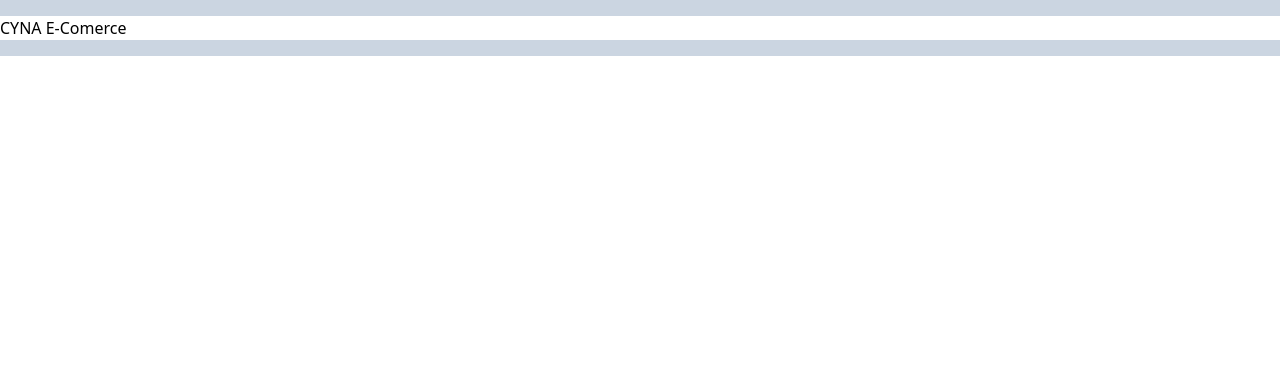
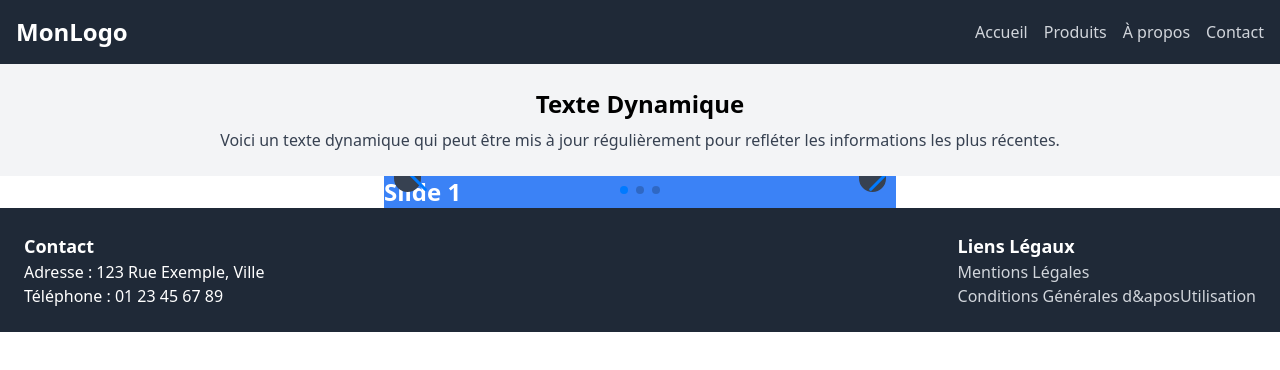
Before and after one commit to Oc3an-Spag3tti/404notFound, a Next.js app in the folder cyna-web-front/: page / in a window 1280 px wide. Shown: the top 370 px of the page. Built offline with nearby package versions, Linux system fonts and the light colour scheme.

Commit message:
updated page d'acceuil

```diff
--- a/cyna-web-front/src/app/page.tsx
+++ b/cyna-web-front/src/app/page.tsx
@@ -1,12 +1,15 @@
 import Footer from "@/components/Footer";
 import Header from "@/components/Header";
+import DynamicTextSection  from "@/components/DynamicTextSection";
+import Carousel from "@/components/Carousel";
 
 export default function Home() {
   return (
     <>
       <Header />
       <div>
-        <h1>CYNA E-Comerce</h1>
+        <DynamicTextSection />
+        <Carousel />
       </div>
       <Footer />
     </>
--- /dev/null
+++ b/cyna-web-front/src/components/Carousel.tsx
@@ -0,0 +1,43 @@
+"use client";
+
+import { FC } from 'react';
+import { Swiper, SwiperSlide } from 'swiper/react';
+import { Pagination, Navigation } from 'swiper/modules';
+import 'swiper/swiper-bundle.css';
+
+const Carousel: FC = () => (
+  <div className="relative w-full max-w-lg mx-auto">
+    <Swiper
+      spaceBetween={20}
+      slidesPerView={1}
+      pagination={{ clickable: true }}
+      navigation={{
+        nextEl: '.swiper-button-next',
+        prevEl: '.swiper-button-prev',
+      }}
+      loop={true}
+      modules={[Pagination, Navigation]}
+      className="relative"
+    >
+      <SwiperSlide className="bg-blue-500 flex items-center justify-center h-64 text-white font-bold text-2xl">
+        Slide 1
+      </SwiperSlide>
+      <SwiperSlide className="bg-red-500 flex items-center justify-center h-64 text-white font-bold text-2xl">
+        Slide 2
+      </SwiperSlide>
+      <SwiperSlide className="bg-green-500 flex items-center justify-center h-64 text-white font-bold text-2xl">
+        Slide 3
+      </SwiperSlide>
+
+      {/* Кастомные кнопки навигации */}
+      <div className="swiper-button-prev absolute top-1/2 left-0 transform -translate-y-1/2 p-3 bg-gray-700 rounded-full cursor-pointer text-white z-10">
+        &#8592;
+      </div>
+      <div className="swiper-button-next absolute top-1/2 right-0 transform -translate-y-1/2 p-3 bg-gray-700 rounded-full cursor-pointer text-white z-10">
+        &#8594;
+      </div>
+    </Swiper>
+  </div>
+);
+
+export default Carousel;
--- /dev/null
+++ b/cyna-web-front/src/components/DynamicTextSection.tsx
@@ -0,0 +1,11 @@
+// components/DynamicTextSection.tsx
+const DynamicTextSection: React.FC = () => {
+    return (
+      <section className="container mx-auto p-6 bg-gray-100 text-center">
+        <h2 className="text-2xl font-bold mb-2">Texte Dynamique</h2>
+        <p className="text-gray-700">Voici un texte dynamique qui peut être mis à jour régulièrement pour refléter les informations les plus récentes.</p>
+      </section>
+    );
+  };
+
+  export default DynamicTextSection;
--- a/cyna-web-front/src/components/Footer.tsx
+++ b/cyna-web-front/src/components/Footer.tsx
@@ -1,4 +1,23 @@
-const Footer = () => {
-  return <div className="w-full h-4 bg-slate-300"></div>;
+// components/Footer.tsx
+const Footer: React.FC = () => {
+  return (
+    <footer className="bg-gray-800 text-white p-6">
+      <div className="container mx-auto flex flex-col md:flex-row justify-between">
+        <div className="mb-4 md:mb-0">
+          <h2 className="text-lg font-bold">Contact</h2>
+          <p>Adresse : 123 Rue Exemple, Ville</p>
+          <p>Téléphone : 01 23 45 67 89</p>
+        </div>
+        <div>
+          <h2 className="text-lg font-bold">Liens Légaux</h2>
+          <ul>
+            <li><a href="/mentions-legales" className="text-gray-300 hover:text-white">Mentions Légales</a></li>
+            <li><a href="/cgu" className="text-gray-300 hover:text-white">Conditions Générales d&aposUtilisation</a></li>
+          </ul>
+        </div>
+      </div>
+    </footer>
+  );
 };
+
 export default Footer;
--- a/cyna-web-front/src/components/Header.tsx
+++ b/cyna-web-front/src/components/Header.tsx
@@ -1,4 +1,96 @@
-const Header = () => {
-  return <div className="w-full h-4 bg-slate-300"></div>;
+"use client";
+
+import React, { useState } from 'react';
+import Link from 'next/link';
+import { Menu } from '@headlessui/react';
+
+const Header: React.FC = () => {
+  const [isOpen, setIsOpen] = useState(false);
+
+  return (
+    <header className="bg-gray-800 text-white p-4">
+      <div className="container mx-auto flex justify-between items-center">
+
+        {/* Logo */}
+        <div className="text-2xl font-bold">
+          <Link href="/">
+            MonLogo
+          </Link>
+        </div>
+
+        {/* Menu Burger pour mobile */}
+        <button
+          onClick={() => setIsOpen(!isOpen)}
+          className="md:hidden focus:outline-none"
+        >
+          <svg
+            className="w-6 h-6"
+            fill="none"
+            stroke="currentColor"
+            viewBox="0 0 24 24"
+            xmlns="http://www.w3.org/2000/svg"
+          >
+            <path
+              strokeLinecap="round"
+              strokeLinejoin="round"
+              strokeWidth="2"
+              d={isOpen ? "M6 18L18 6M6 6l12 12" : "M4 6h16M4 12h16M4 18h16"}
+            ></path>
+          </svg>
+        </button>
+
+        {/* Navigation */}
+        <nav className={`${isOpen ? "block" : "hidden"} md:flex space-x-4 items-center`}>
+          <Link href="/">
+            <span className="text-gray-300 hover:text-white">Accueil</span>
+          </Link>
+
+          {/* Produits avec sous-menu utilisant @headlessui/react */}
+          <Menu as="div" className="relative">
+            <Menu.Button className="text-gray-300 hover:text-white focus:outline-none">
+              Produits
+            </Menu.Button>
+            <Menu.Items className="absolute top-full mt-2 bg-gray-700 rounded-md shadow-lg w-48 z-10">
+              <Menu.Item>
+                {({ active }) => (
+                  <Link href="/products/category1">
+                    <span className={`block px-4 py-2 ${active ? 'bg-gray-600 text-white' : 'text-gray-300'}`}>
+                      Catégorie 1
+                    </span>
+                  </Link>
+                )}
+              </Menu.Item>
+              <Menu.Item>
+                {({ active }) => (
+                  <Link href="/products/category2">
+                    <span className={`block px-4 py-2 ${active ? 'bg-gray-600 text-white' : 'text-gray-300'}`}>
+                      Catégorie 2
+                    </span>
+                  </Link>
+                )}
+              </Menu.Item>
+              <Menu.Item>
+                {({ active }) => (
+                  <Link href="/products/category3">
+                    <span className={`block px-4 py-2 ${active ? 'bg-gray-600 text-white' : 'text-gray-300'}`}>
+                      Catégorie 3
+                    </span>
+                  </Link>
+                )}
+              </Menu.Item>
+            </Menu.Items>
+          </Menu>
+
+          <Link href="/about">
+            <span className="text-gray-300 hover:text-white">À propos</span>
+          </Link>
+          <Link href="/contact">
+            <span className="text-gray-300 hover:text-white">Contact</span>
+          </Link>
+        </nav>
+      </div>
+    </header>
+  );
 };
+
 export default Header;
--- /dev/null
+++ b/cyna-web-front/src/components/LegalPagesLinks.tsx
@@ -0,0 +1,14 @@
+// components/LegalPagesLinks.tsx
+const LegalPagesLinks: React.FC = () => {
+    return (
+      <section className="container mx-auto p-6 text-center">
+        <h2 className="text-lg font-bold mb-2">Liens Légaux</h2>
+        <ul className="flex justify-center space-x-4">
+          <li><a href="/mentions-legales" className="text-blue-500 hover:underline">Mentions Légales</a></li>
+          <li><a href="/cgu" className="text-blue-500 hover:underline">Conditions Générales d&aposUtilisation</a></li>
+        </ul>
+      </section>
+    );
+  };
+
+  export default LegalPagesLinks;
```
Also changed, not shown: cyna-web-front/package.json (+6 -4 lines), 1 other file (tests, documents, lock files or other folders).
